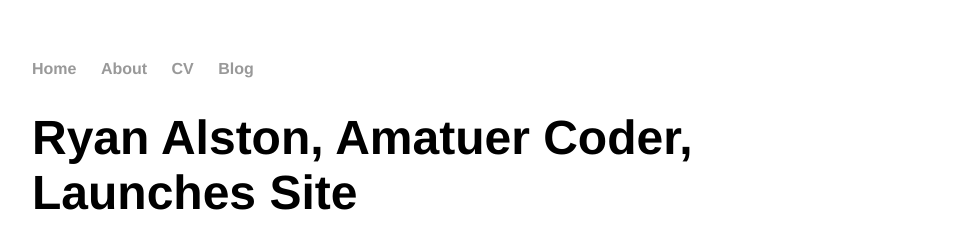
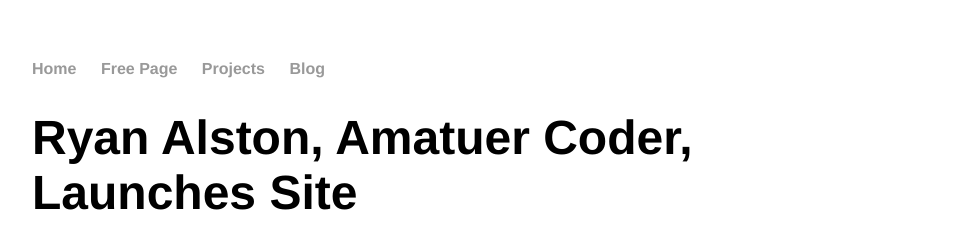
Before and after one commit to raalston/raalston.github.io, a Jekyll site: the page built from _posts/2016-03-28-ryan-alston-site-launched.md, in a window 1280 px wide. Shown: the top 252 px of the page, without its empty margins (160-1119 px from the left). Built offline with Jekyll 4.4.1, drawn with Linux system fonts in a browser that asks for light colours.

Commit message:
Update default.html

```diff
--- a/_layouts/default.html
+++ b/_layouts/default.html
@@ -8,9 +8,9 @@
 		<body>
 			<nav>
 	    		<ul>
-	        		<li><a href="/home">Home</a></li>
-		        	<li><a href="/free page">About</a></li>
-	        		<li><a href="/projects">CV</a></li>
+	        		<li><a href="/">Home</a></li>
+		        	<li><a href="/free-page">Free Page</a></li>
+	        		<li><a href="/projects">Projects</a></li>
 	        		<li><a href="/blog">Blog</a></li>
 	    		</ul>
 			</nav>
```
